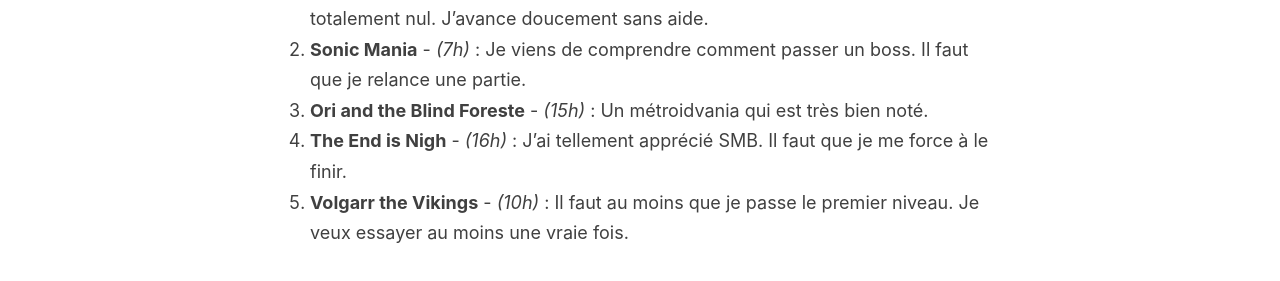
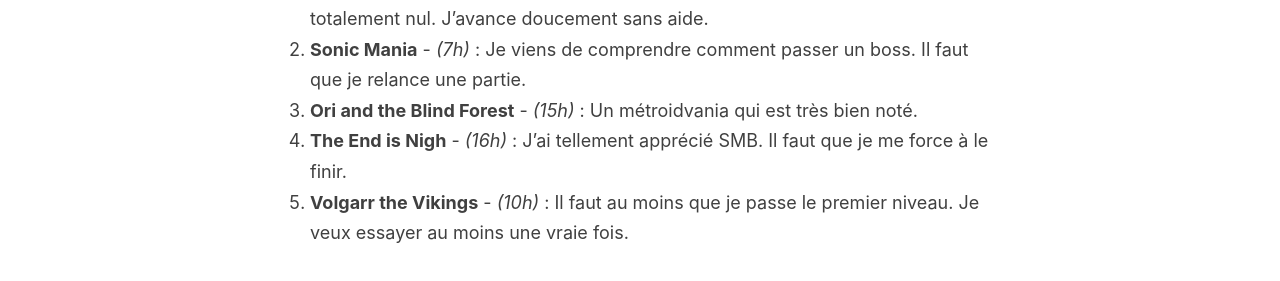
Before and after one commit to homeostasie/bouquins, a Jekyll site: the page built from _posts/2022-03-13-envie-de-jv-2022.md, in a window 1280 px wide. Shown: the part 329-610 px from the top of the page. Built offline with Jekyll 4.4.1, drawn with Linux system fonts in a browser that asks for light colours; comment, search, counter and statistics services are not loaded.

Commit message:
petite correction ortho sur Ori

```diff
--- a/_posts/2022-03-13-envie-de-jv-2022.md
+++ b/_posts/2022-03-13-envie-de-jv-2022.md
@@ -9,7 +9,7 @@
 
 1. **Celeste** - *(15h)* : Je viens de finir le 4è monde. Je ne suis pas très bon sans être totalement nul. J'avance doucement sans aide.
 2. **Sonic Mania** - *(7h)* : Je viens de comprendre comment passer un boss. Il faut que je relance une partie.
-3. **Ori and the Blind Foreste** - *(15h)* : Un métroidvania qui est très bien noté.
+3. **Ori and the Blind Forest** - *(15h)* : Un métroidvania qui est très bien noté.
 4. **The End is Nigh** - *(16h)* : J'ai tellement apprécié SMB. Il faut que je me force à le finir.
 5. **Volgarr the Vikings** - *(10h)* : Il faut au moins que je passe le premier niveau. Je veux essayer au moins une vraie fois.
 
```
